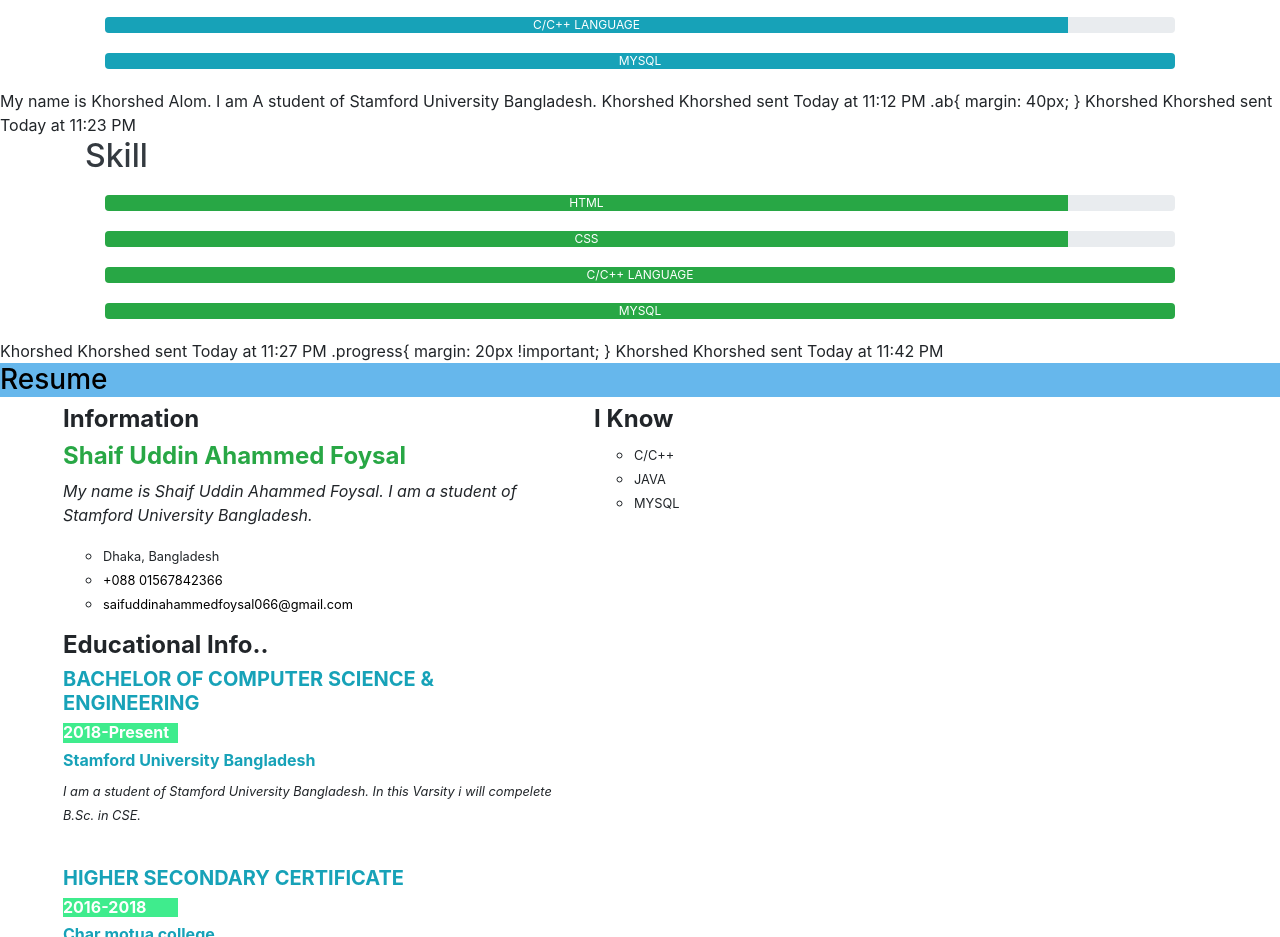
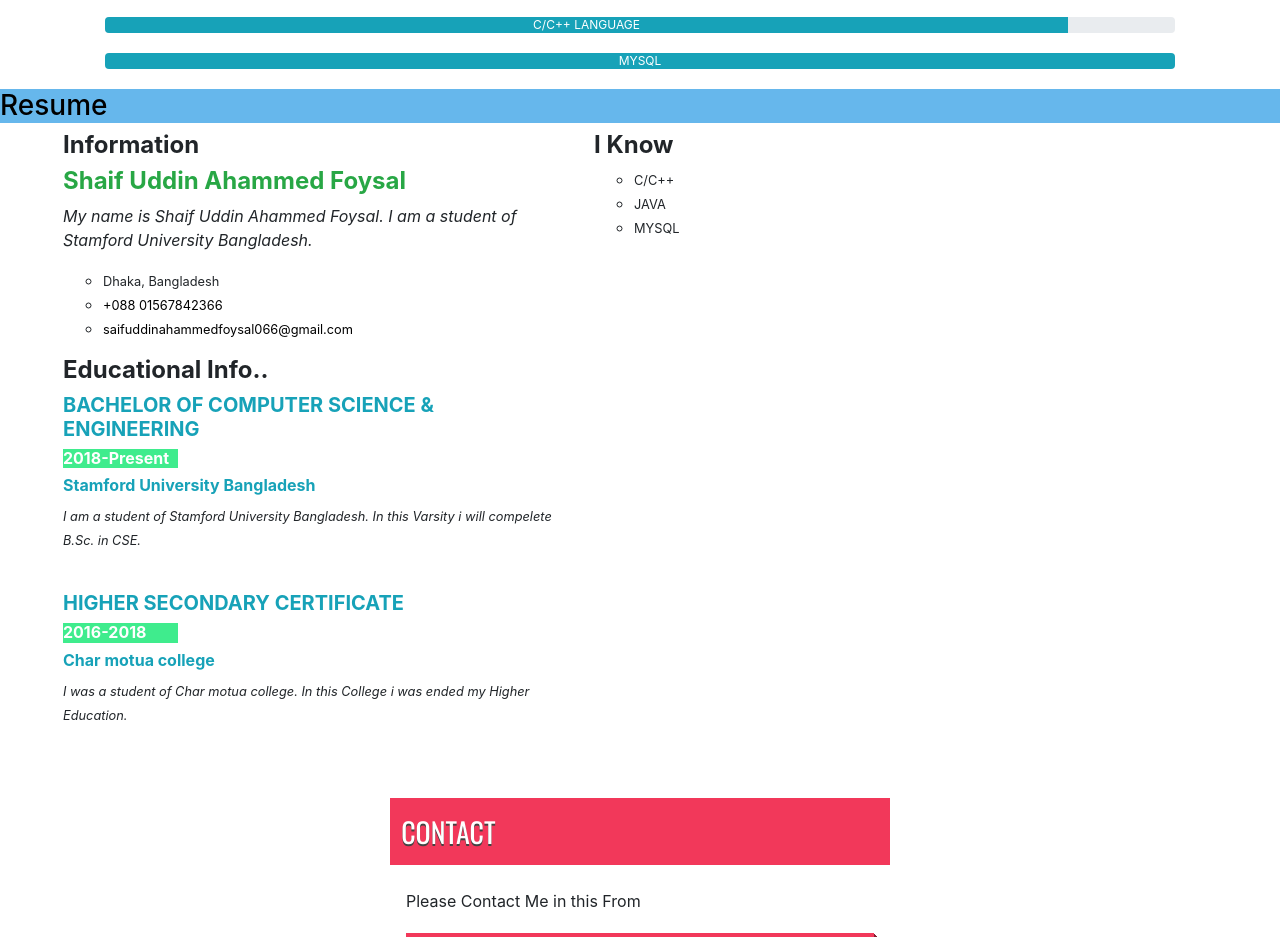
Before and after one commit to ShaifFoysal/project1, a plain HTML site: page index.html in a window 1280 px wide. Shown: the part 1620-2557 px from the top of the page. Drawn offline with nearby package versions, Linux system fonts and the light colour scheme.

Commit message:
Update index.html

```diff
--- a/index.html
+++ b/index.html
@@ -77,44 +77,7 @@
                     aria-valuemin="0" aria-valuemax="100">MYSQL</div>
             </div>
         </div>
-        My name is Khorshed Alom. I am A student of Stamford University Bangladesh.
 
-        Khorshed
-        Khorshed sent Today at 11:12 PM
-        .ab{
-            margin: 40px;
-        }
-
-        Khorshed
-        Khorshed sent Today at 11:23 PM
-        <div class="container">
-                <h2 class="text-dark">Skill</h2>
-                <div class="progress">
-                    <div class="progress-bar bg-success" role="progressbar" style="width: 90%" aria-valuenow="25"
-                        aria-valuemin="0" aria-valuemax="100">HTML</div>
-                </div>
-                <div class="progress">
-                    <div class="progress-bar bg-success" role="progressbar" style="width: 90%" aria-valuenow="25"
-                        aria-valuemin="0" aria-valuemax="100">CSS</div>
-                </div>
-                <div class="progress">
-                    <div class="progress-bar bg-success" role="progressbar" style="width: 100%" aria-valuenow="25"
-                        aria-valuemin="0" aria-valuemax="100">C/C++ LANGUAGE</div>
-                </div>
-                <div class="progress">
-                    <div class="progress-bar bg-success" role="progressbar" style="width: 100%" aria-valuenow="25"
-                        aria-valuemin="0" aria-valuemax="100">MYSQL</div>
-                </div>
-            </div>
-
-        Khorshed
-        Khorshed sent Today at 11:27 PM
-        .progress{
-            margin: 20px !important;
-        }
-
-        Khorshed
-        Khorshed sent Today at 11:42 PM
         <div class="about"><a id="resume">
                 <h3>Resume</h3>
             </a>
```
